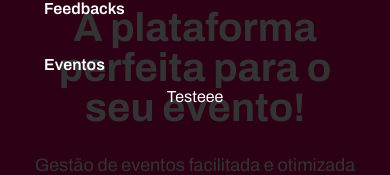
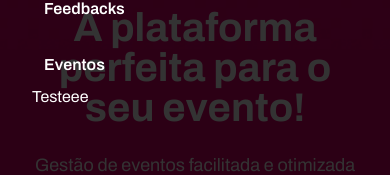
Before and after one commit to chrishenderson07/livty-ingressos, a Next.js app: page / in a window 390 px wide. Both pictures are taken after a click on the button "icone". Shown: the part 347-522 px from the top of the page. Built offline with nearby package versions, Linux system fonts and the light colour scheme.

Commit message:
fix: test anchor link

```diff
--- a/app/(home)/_components/MobileMenu/index.tsx
+++ b/app/(home)/_components/MobileMenu/index.tsx
@@ -47,9 +47,7 @@ const MobileMenu = () => {
 					))}
 				</ul>
 
-				<DrawerClose>
-					<Link href={links[2].path}>Testeee</Link>
-				</DrawerClose>
+				<Link href={links[2].path}>Testeee</Link>
 			</DrawerContent>
 		</Drawer>
 	)
```
